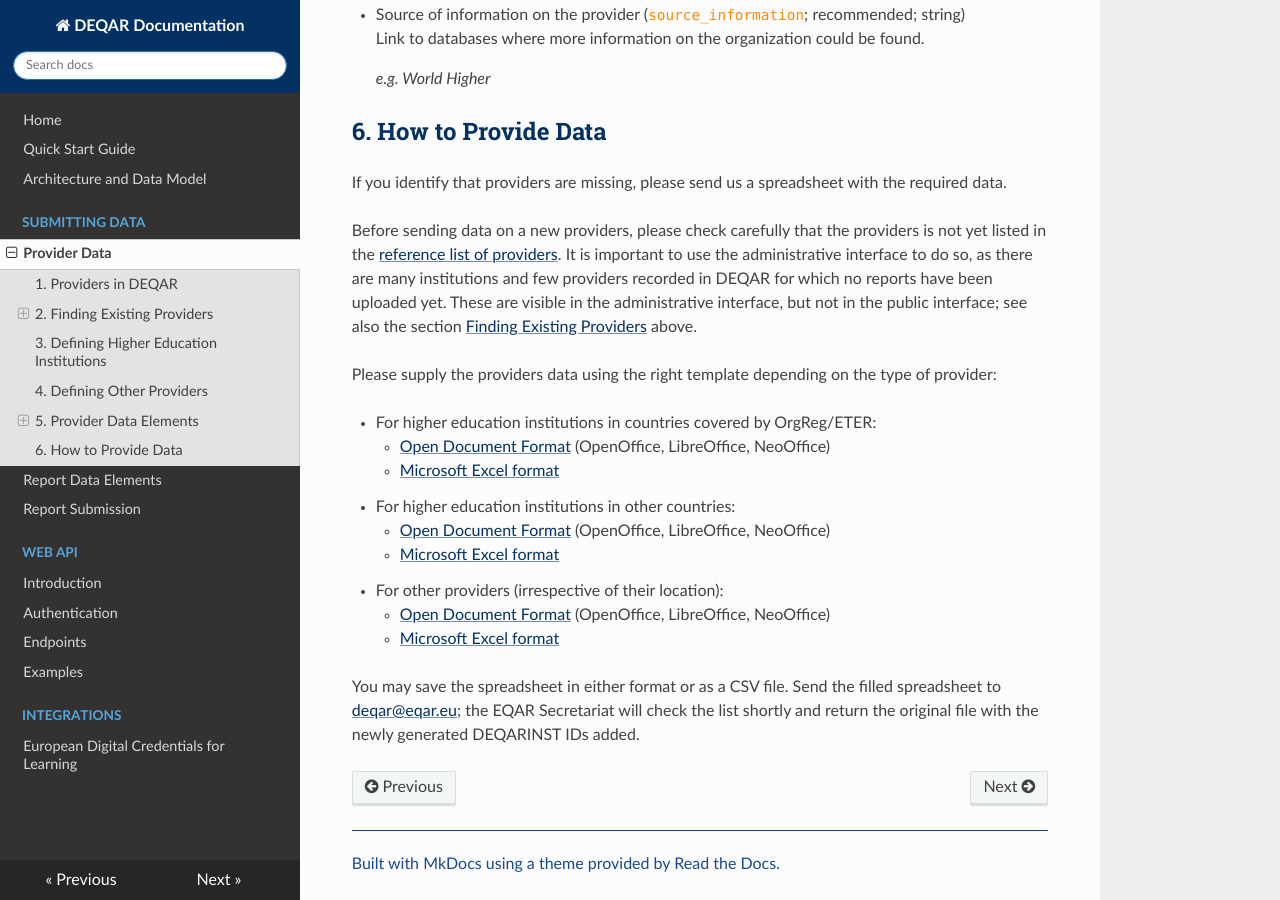
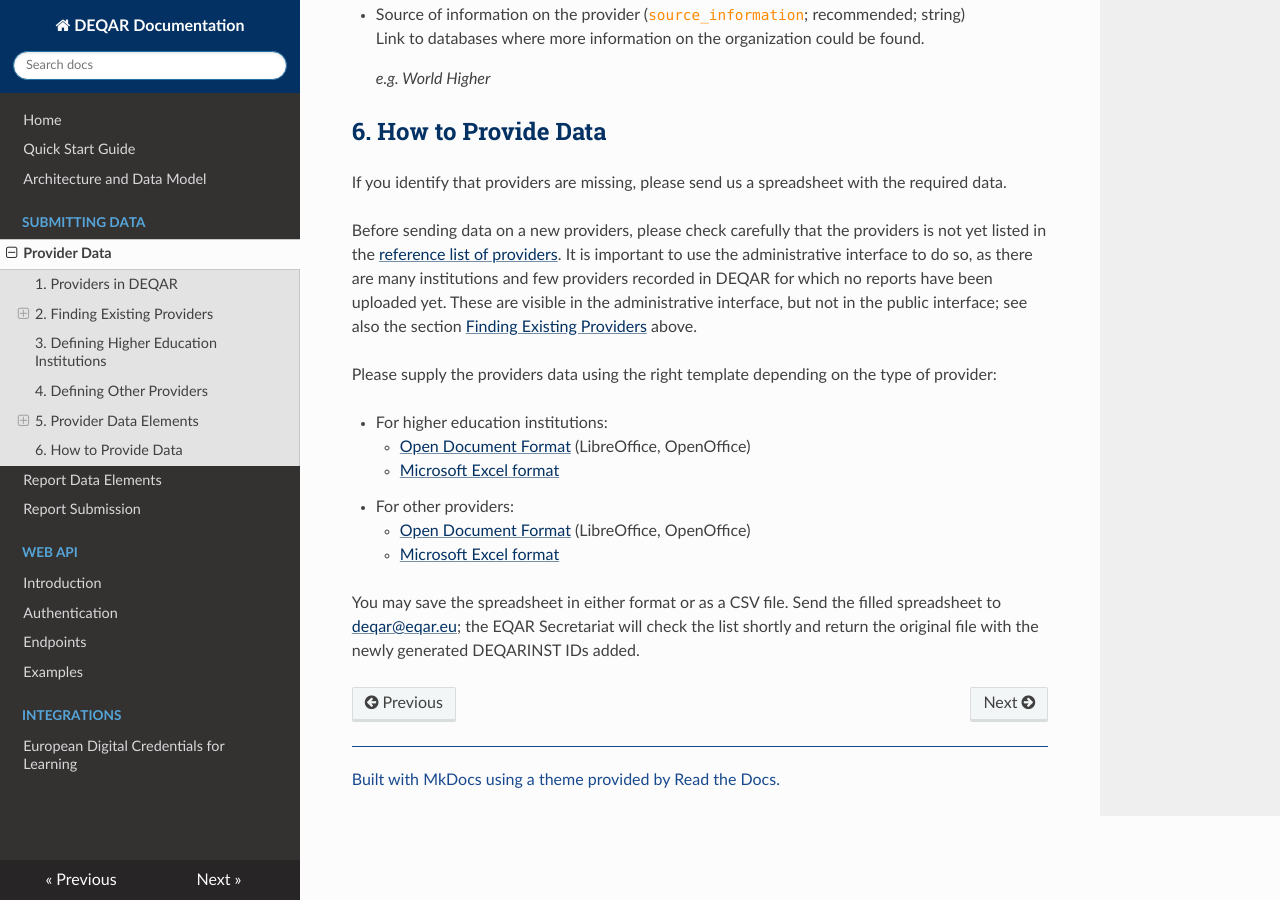
Before and after one commit to EQAR/deqar-docs, an MkDocs documentation site: the page built from docs/institution_data.md, in a window 1280 px wide and 900 px high, scrolled down 12718 px. Built offline with MkDocs 1.6.1, drawn with Linux system fonts in a browser that asks for light colours; nearby versions of some CDN libraries.

Commit message:
OP/MC: update/add templates (providers + reports)

```diff
--- a/docs/institution_data.md
+++ b/docs/institution_data.md
@@ -376,14 +376,11 @@ Before sending data on a new providers, please check carefully that the provider
 
 Please supply the providers data using the right template depending on the type of provider:
 
-* For higher education institutions in countries covered by OrgReg/ETER:
-     - [Open Document Format](files/Template_HEI_OrgReg.ods) (OpenOffice, LibreOffice, NeoOffice)
-     - [Microsoft Excel format](files/Template_HEI_OrgReg.xlsx)
-* For higher education institutions in other countries:
-     - [Open Document Format](files/Template_HEI_lists.ods) (OpenOffice, LibreOffice, NeoOffice)
+* For higher education institutions:
+     - [Open Document Format](files/Template_HEI_lists.ods) (LibreOffice, OpenOffice)
      - [Microsoft Excel format](files/Template_HEI_lists.xlsx)
-* For other providers (irrespective of their location):
-     - [Open Document Format](files/Template_AP_lists.ods) (OpenOffice, LibreOffice, NeoOffice)
-     - [Microsoft Excel format](files/Template_AP_lists.xlsx)
+* For other providers:
+     - [Open Document Format](files/Template_OP_lists.ods) (LibreOffice, OpenOffice)
+     - [Microsoft Excel format](files/Template_OP_lists.xlsx)
 
 You may save the spreadsheet in either format or as a CSV file. Send the filled spreadsheet to [deqar@eqar.eu](mailto:deqar@eqar.eu); the EQAR Secretariat will check the list shortly and return the original file with the newly generated DEQARINST IDs added.
```
Also changed, not shown: docs/report_data.md (+1 -1 lines), 6 other files.
